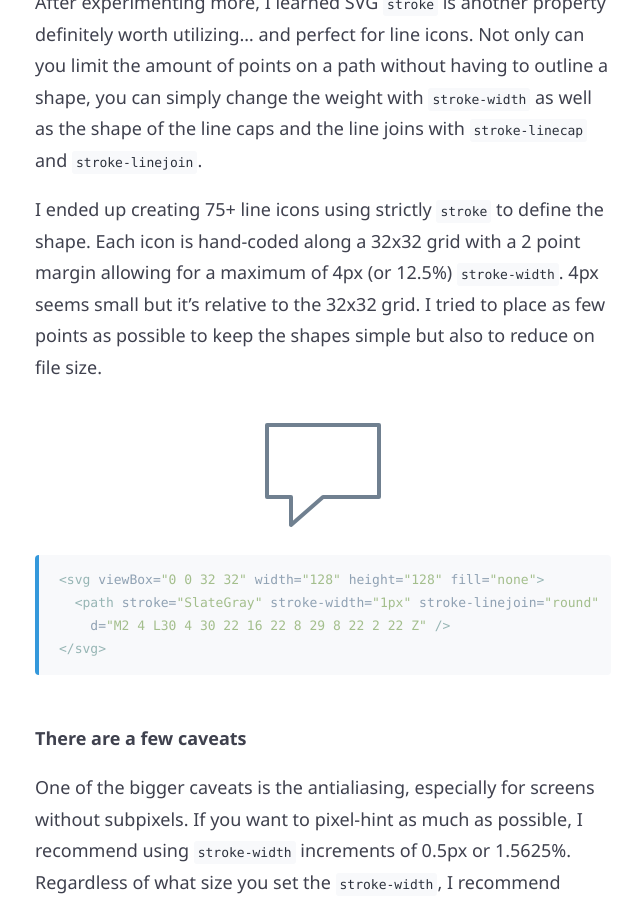
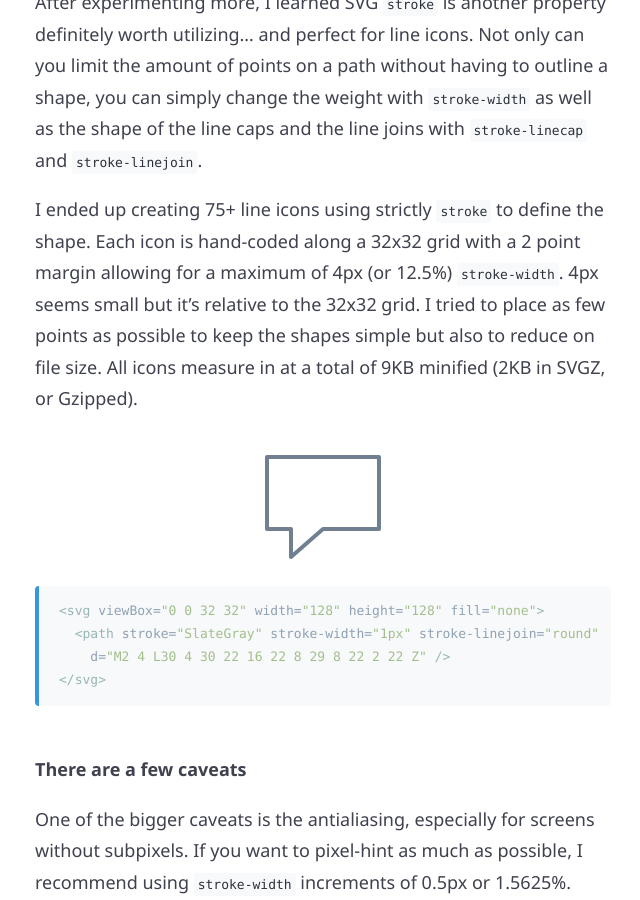
Before and after one commit to danklammer/danklammer.github.io, a Jekyll site: the page built from articles/_posts/2016-07-31-svg-stroke-ftw.md, in a window 1280 px wide and 900 px high, scrolled down 977 px. Shown: the whole window, without its empty margins (317-957 px from the left). Built offline with Jekyll 4.4.1, drawn with Linux system fonts in a browser that asks for light colours.

Commit message:
Add line.

```diff
--- a/articles/_posts/2016-07-31-svg-stroke-ftw.md
+++ b/articles/_posts/2016-07-31-svg-stroke-ftw.md
@@ -17,7 +17,7 @@
 
 After experimenting more, I learned SVG `stroke` is another property definitely worth utilizing... and perfect for line icons. Not only can you limit the amount of points on a path without having to outline a shape, you can simply change the weight with `stroke-width` as well as the shape of the line caps and the line joins with `stroke-linecap` and `stroke-linejoin`.
 
-I ended up creating 75+ line icons using strictly `stroke` to define the shape. Each icon is hand-coded along a 32x32 grid with a 2 point margin allowing for a maximum of 4px (or 12.5%) `stroke-width`. 4px seems small but it's relative to the 32x32 grid. I tried to place as few points as possible to keep the shapes simple but also to reduce on file size.
+I ended up creating 75+ line icons using strictly `stroke` to define the shape. Each icon is hand-coded along a 32x32 grid with a 2 point margin allowing for a maximum of 4px (or 12.5%) `stroke-width`. 4px seems small but it's relative to the 32x32 grid. I tried to place as few points as possible to keep the shapes simple but also to reduce on file size. All icons measure in at a total of 9KB minified (2KB in SVGZ, or Gzipped).
 
 <div class="align-center p2">
     <svg viewBox="0 0 32 32" width="128" height="128" fill="none">
```
